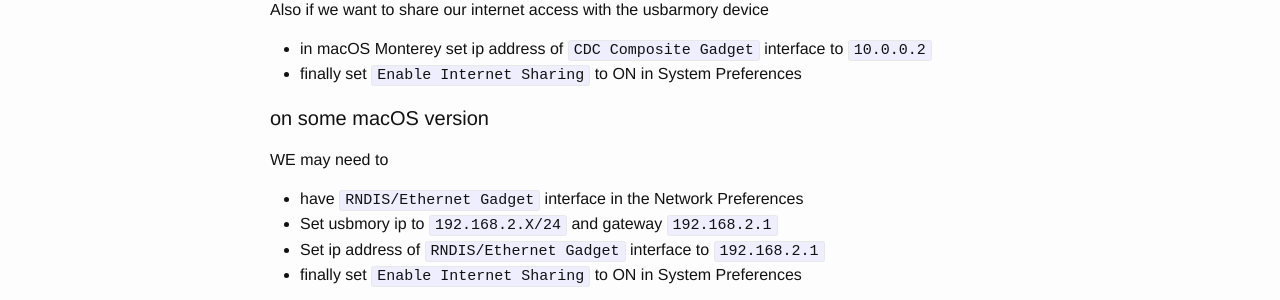
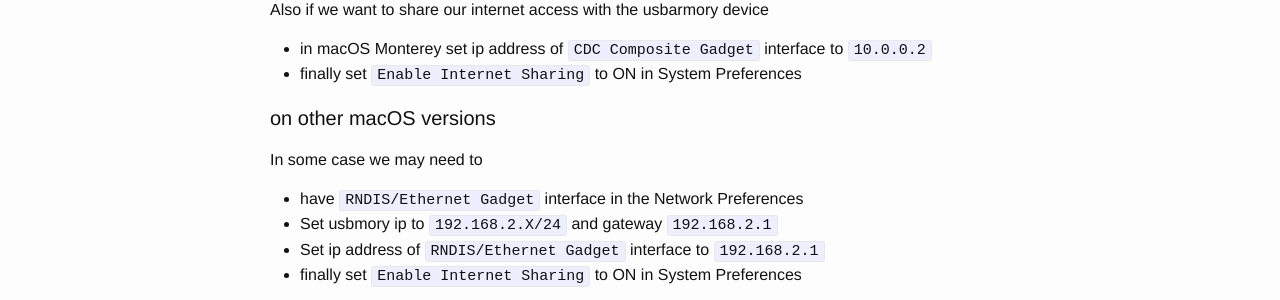
Before and after one commit to arainho/arainho.github.io, a Jekyll site: the page built from _posts/2019-04-19-usbarmory-setup.md, in a window 1280 px wide. Shown: the part 1332-1632 px from the top of the page. Built offline with Jekyll 4.4.1, drawn with Linux system fonts in a browser that asks for light colours; our own code applies the rules of GitHub Pages for plain Markdown files.

Commit message:
Update 2019-04-19-usbarmory-setup.md

```diff
--- a/_posts/2019-04-19-usbarmory-setup.md
+++ b/_posts/2019-04-19-usbarmory-setup.md
@@ -44,8 +44,8 @@ Also if we want to share our internet access with the usbarmory device
 - in macOS Monterey set ip address of `CDC Composite Gadget` interface to `10.0.0.2`
 - finally set `Enable Internet Sharing` to ON in System Preferences
 
-#### on some macOS version
-WE may need to
+#### on other macOS versions
+In some case we may need to
 - have `RNDIS/Ethernet Gadget` interface in the Network Preferences
 - Set usbmory ip to `192.168.2.X/24` and gateway `192.168.2.1`
 - Set ip address of `RNDIS/Ethernet Gadget` interface to `192.168.2.1`
```
